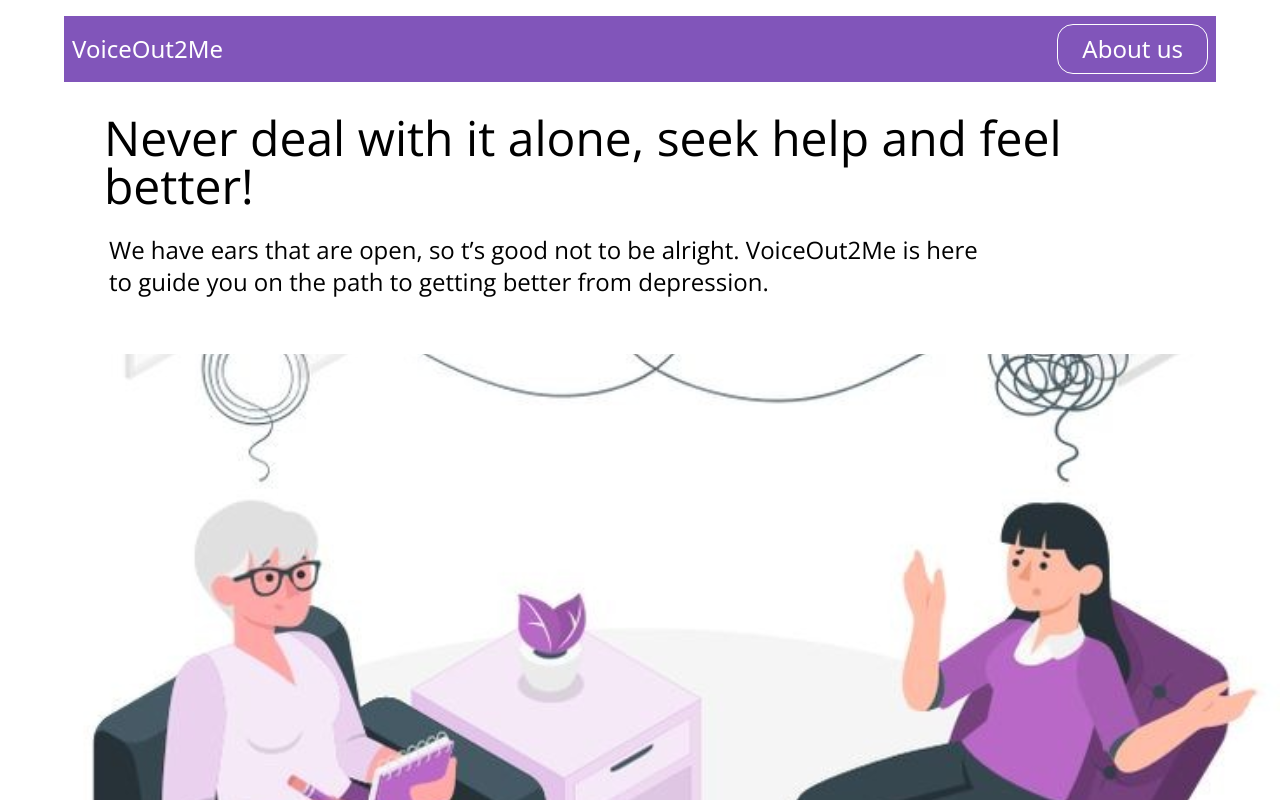
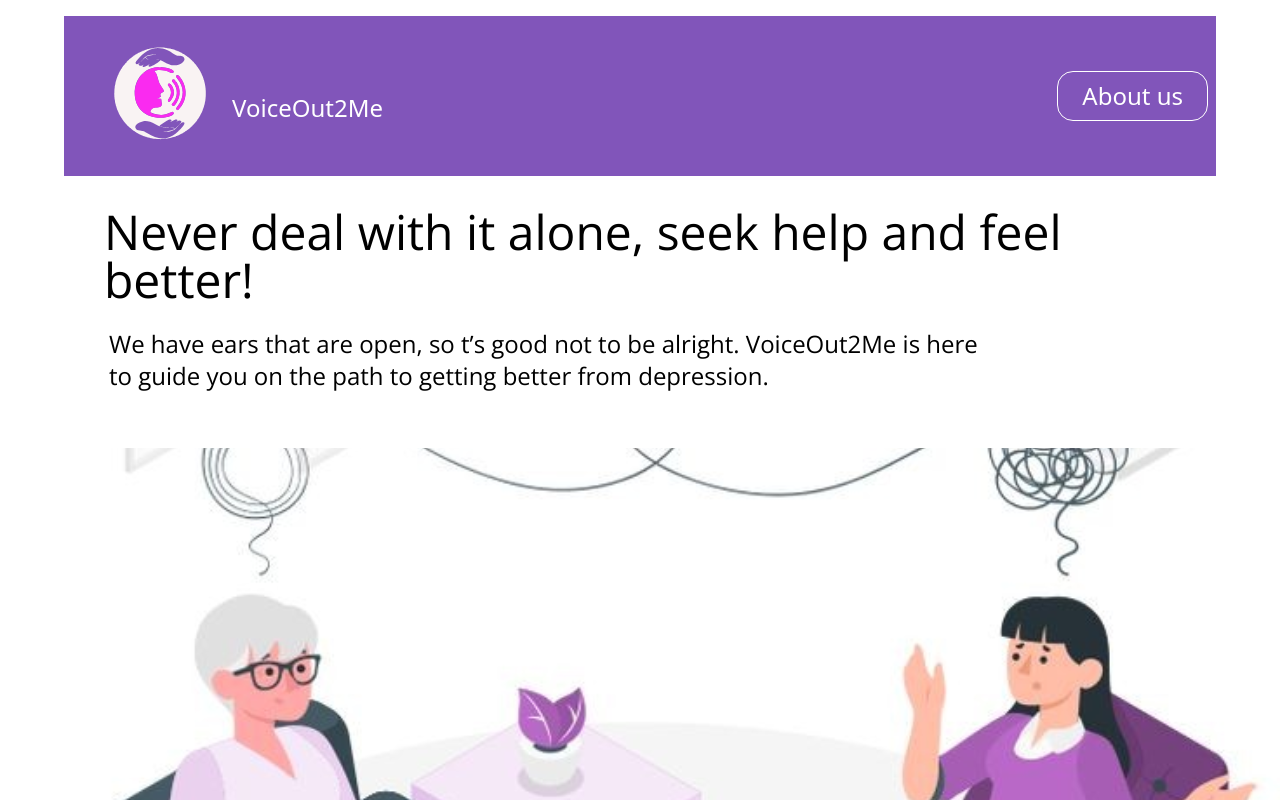
Before and after one commit to ichie-Ozor/voiceOut2Me, a React (Create React App) app: page / in a window 1280 px wide. Shown: the top 800 px of the page. Built offline with nearby package versions, Linux system fonts and the light colour scheme.

Commit message:
logo added

```diff
--- a/src/component/comingpage/NavBar.jsx
+++ b/src/component/comingpage/NavBar.jsx
@@ -1,15 +1,16 @@
 import React from 'react'
 import { Link } from 'react-router-dom'
 import Menu from '../../assets/images/comingpage/menu.svg'
+import Logo from '../../assets/images/comingpage/logo.svg'
 
 const NavBar = () => {
   return (
     <header className='w-[90vw] m-auto mb-6'>
-        <section className='flex justify-between  items-center mt-4 bg-[#8155BA] p-2'>
-            <div className="logo-title text-white text-2xl">
-              {/* <div className="image"><img src={Menu} alt="menu" /></div> */}
+        <section className='flex justify-between  items-center mt-4 bg-[#8155BA] p-2 h-[10vh] sm:h-[20Vh]'>
+            <div className="logo-title flex justify-center items-center">
+              <div className="image overflow-hidden -ml-4"><img className='sm:w-52 w-24' src={Logo} alt="logo" /></div>
 
-              <h1 className='hidden lg:flex'>VoiceOut2Me</h1>
+              <h1 className='hidden lg:flex  text-white text-2xl -ml-8 mt-6'>VoiceOut2Me</h1>
               </div>
               <div className="menu overflow-hidden w-8 flex lg:hidden"><img src={Menu} alt="menu" /></div>
             <Link className="about-us border-[1px] border-white rounded-2xl px-6 py-2 text-2xl text-white hover:border-[2px] hidden lg:flex ">About us</Link>
```
Also changed, not shown: src/assets/images/comingpage/logo.svg (added).
